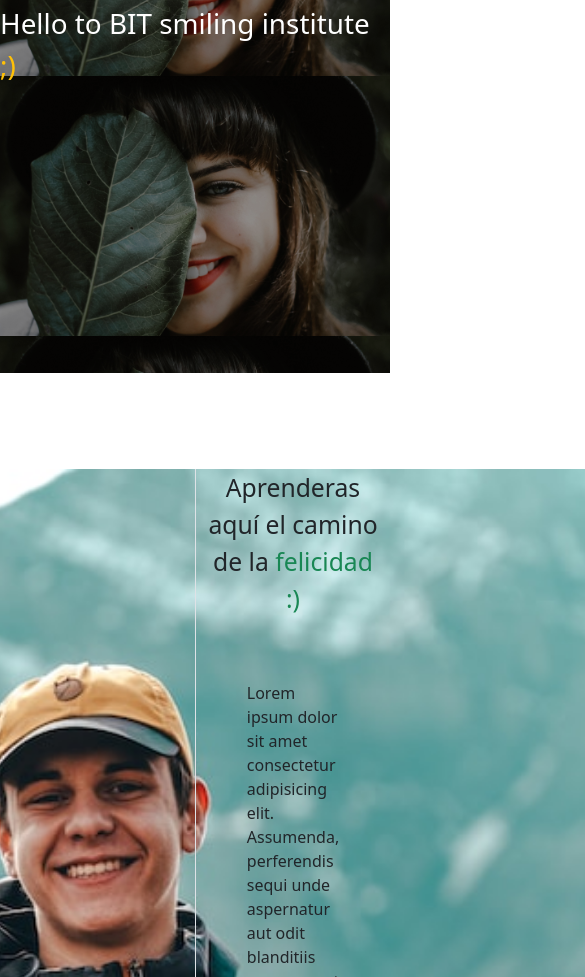
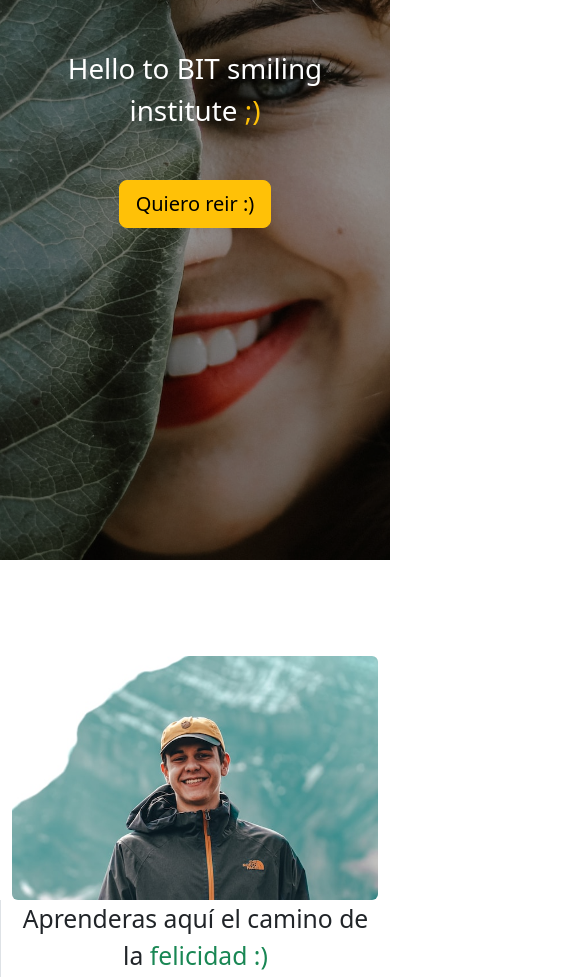
Before and after one commit to josereyes05/BIT-smiling-institute, a plain HTML site: page index.html in a window 390 px wide. Shown: the part 284-1261 px from the top of the page, 585 px wide, since content can reach past the window. Drawn offline with Linux system fonts and the light colour scheme.

Commit message:
botones y media queries

```diff
--- a/index.html
+++ b/index.html
@@ -12,21 +12,24 @@
     <section>
       <div class="bg-img-1">
         <div
-          class="overlay h-100 d-flex align-items-center justify-content-center"
+          class="overlay h-100 d-flex flex-column align-items-center justify-content-center"
         >
-          <span class="fs-1 fw-medium text-white">
+          <span class="fs-1 px-5 text-center fw-medium text-white">
             Hello to BIT smiling institute
             <span class="text-warning"> ;)</span>
           </span>
+          <a class="btn btn-warning btn-lg fw-medium mt-5 " href="#learn-smile"> Quiero reir :)</a>
         </div>
       </div>
     </section>
-    <section class="container-fluid mt-5">
+    <section class="container-fluid mt-5" id="learn-smile">
       <div class="row py-5">
-        <div class="col-6 d-flex justify-content-center">
-          <img src="/assets/img/usu.jpg" class="rounded" alt="" />
+        <div class="col-lg-6 col-md-4 d-flex justify-content-center">
+          <img src="/assets/img/usu.jpg" class="rounded img-fluid" alt="" />
         </div>
-        <div class="col-6 d-flex flex-column align-items-center justify-content-center border-start">
+        <div
+          class="col-lg-6 col-md-8 d-flex flex-column align-items-center justify-content-center border-start"
+        >
           <p class="fs-2 fw-medium text-center">
             Aprenderas aquí el camino de la
             <span class="text-success"> felicidad :)</span>
@@ -37,6 +40,7 @@
             doloribus voluptatem tempora fugit nisi, quae quis qui hic commodi
             velit vitae?
           </p>
+          <button class="btn btn-success fw-medium"> Quiero saber más!</button>
         </div>
       </div>
     </section>
--- a/styles.css
+++ b/styles.css
@@ -1,10 +1,13 @@
 .bg-img-1{
     background: url(/assets/img/so.jpg);
-    background-size: 100%;
-    background-position: 0 -10rem;
-    height: 657px;
+    background-size: cover;
+    background-position: center;
+    height: 100vh;
+    background-repeat: no-repeat;
 }
 .overlay{
     background: rgba(0, 0, 0, 0.43);
+}
+/* @media (max-width: 768px){
 
-}
+} */
```
